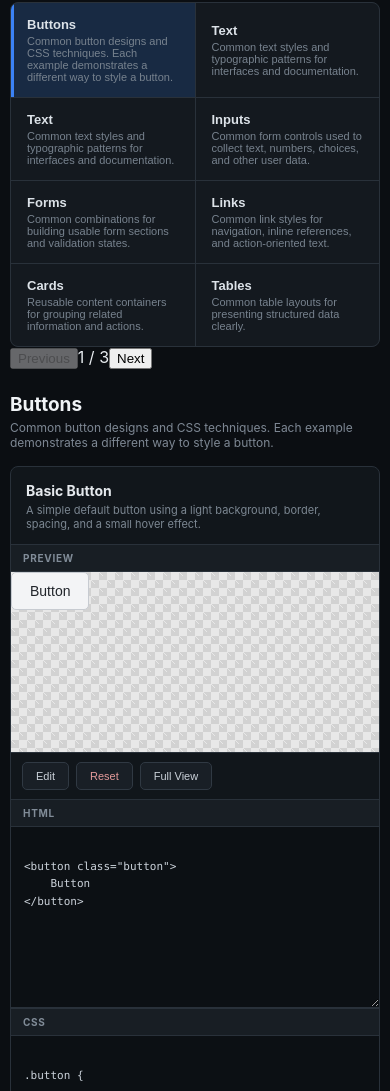
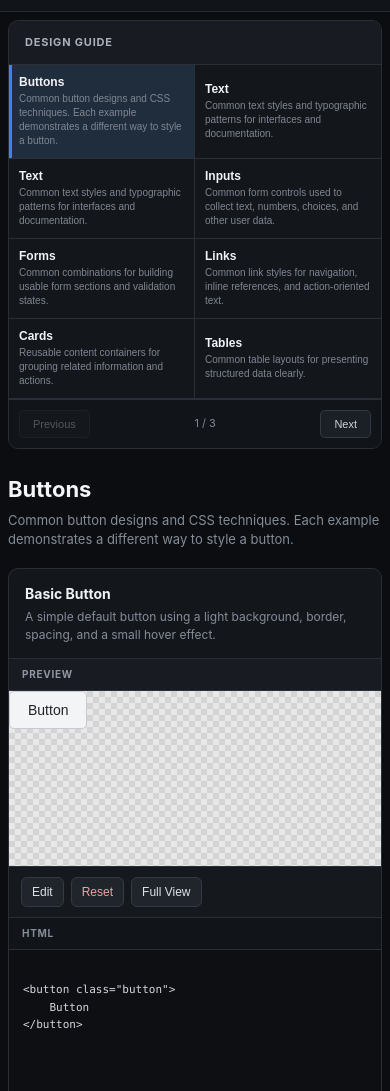
Before and after one commit to cardhollow/htmldesign, a plain HTML site: page index.html in a window 390 px wide. Shown: the part 66-1157 px from the top of the page. Drawn offline with Linux system fonts and the light colour scheme; a script that the page names is missing.

Commit message:
Update style.css

```diff
--- a/style.css
+++ b/style.css
@@ -9,49 +9,60 @@ body {
 }
 
 body {
-    background: #0b0e12;
-    color: #e7ebef;
-    font-family: Inter, -apple-system, BlinkMacSystemFont, "Segoe UI", Arial, sans-serif;
+    background: #0b0d10;
+    color: #e6e9ee;
+    font-family: Inter, -apple-system, BlinkMacSystemFont, "Segoe UI", Roboto, Arial, sans-serif;
+    line-height: 1.5;
     overflow-x: hidden;
 }
 
-.header {
-    background: #101419;
-    border-bottom: 1px solid #272d35;
+body.modal-open {
+    overflow: hidden;
 }
 
-.header-inner {
-    max-width: 1400px;
-    margin: auto;
+.header {
+    width: 100%;
     padding: 22px 28px;
+    background: #111419;
+    border-bottom: 1px solid #272c34;
 }
 
 .header h1 {
-    margin: 0;
+    max-width: 1500px;
+    margin: 0 auto;
     color: #f3f5f7;
     font-size: 22px;
+    font-weight: 650;
 }
 
 .header p {
-    margin: 5px 0 0;
-    color: #7d8792;
+    max-width: 1500px;
+    margin: 5px auto 0;
+    color: #7f8793;
     font-size: 13px;
 }
 
 #main {
     width: 100%;
-    max-width: 1400px;
-    margin: auto;
-    padding: 26px 28px;
+    max-width: 1500px;
+    margin: 0 auto;
+    padding: 28px;
 }
 
 .selector {
+    width: 100%;
     margin-bottom: 24px;
+    background: #13161b;
+    border: 1px solid #292e37;
+    border-radius: 10px;
+    overflow: hidden;
 }
 
 .selector-title {
-    margin-bottom: 9px;
-    color: #8c97a3;
+    padding: 13px 16px;
+    background: #181b21;
+    border-bottom: 1px solid #292e37;
+    color: #aab1bc;
     font-size: 11px;
     font-weight: 700;
     letter-spacing: .8px;
@@ -59,208 +70,395 @@ body {
 
 .guide-table {
     display: grid;
-    grid-template-columns: 1fr 1fr;
-    gap: 1px;
-    overflow: hidden;
-    border: 1px solid #29313a;
-    border-radius: 8px;
-    background: #29313a;
+    grid-template-columns: repeat(2, minmax(0, 1fr));
+}
+
+.guide-option,
+.guide-empty {
+    min-width: 0;
+    min-height: 70px;
+    padding: 14px 16px;
+    border: 0;
+    border-right: 1px solid #292e37;
+    border-bottom: 1px solid #292e37;
+    background: #13161b;
+}
+
+.guide-option:nth-child(even),
+.guide-empty:nth-child(even) {
+    border-right: 0;
 }
 
 .guide-option {
-    min-width: 0;
-    padding: 14px 16px;
-    border: 0;
-    background: #14191f;
-    color: #dce2e8;
+    color: #e5e8ed;
     text-align: left;
     cursor: pointer;
 }
 
 .guide-option:hover {
-    background: #1a2027;
+    background: #191d23;
 }
 
 .guide-option.selected {
-    background: #182a43;
+    background: #202d3d;
     box-shadow: inset 3px 0 #3b82f6;
 }
 
 .guide-option strong {
     display: block;
+    color: #f1f3f6;
     font-size: 13px;
 }
 
 .guide-option small {
     display: block;
     margin-top: 3px;
-    color: #77828e;
+    color: #7f8792;
+    font-size: 11px;
+    line-height: 1.4;
+}
+
+.guide-empty {
+    background: #101317;
+}
+
+.selector-navigation {
+    display: flex;
+    align-items: center;
+    justify-content: space-between;
+    padding: 10px;
+    background: #111419;
+    border-top: 1px solid #292e37;
+}
+
+.selector-nav-button {
+    padding: 7px 13px;
+    border: 1px solid #343a44;
+    border-radius: 5px;
+    background: #1b2026;
+    color: #cdd3da;
+    font-size: 11px;
+    cursor: pointer;
+}
+
+.selector-nav-button:hover:not(:disabled) {
+    background: #252b33;
+}
+
+.selector-nav-button:disabled {
+    opacity: .35;
+    cursor: default;
+}
+
+.selector-page {
+    color: #7f8995;
     font-size: 11px;
 }
 
 .batch-title {
-    margin-bottom: 16px;
+    margin-bottom: 18px;
 }
 
 .batch-title h2 {
     margin: 0;
-    color: #f0f3f6;
-    font-size: 19px;
+    color: #f3f5f7;
+    font-size: 22px;
 }
 
 .batch-title p {
-    margin: 4px 0 0;
-    color: #7e8894;
-    font-size: 12px;
+    margin: 5px 0 0;
+    color: #858d99;
+    font-size: 13px;
 }
 
 .samples {
     display: grid;
     grid-template-columns: repeat(2, minmax(0, 1fr));
-    gap: 18px;
+    gap: 20px;
 }
 
 .sample {
     min-width: 0;
     overflow: hidden;
-    border: 1px solid #29313a;
-    border-radius: 8px;
-    background: #11161b;
+    background: #13161b;
+    border: 1px solid #292e37;
+    border-radius: 10px;
 }
 
 .sample-header {
-    padding: 13px 15px;
+    padding: 14px 16px;
 }
 
 .sample-header strong {
-    color: #e5e9ed;
+    display: block;
+    color: #f0f2f5;
     font-size: 14px;
 }
 
 .sample-header p {
-    margin: 3px 0 0;
-    color: #7c8792;
-    font-size: 11px;
+    margin: 4px 0 0;
+    color: #858d99;
+    font-size: 12px;
 }
 
-.section-label,
-.code-label {
-    padding: 7px 12px;
-    border-top: 1px solid #29313a;
-    border-bottom: 1px solid #29313a;
-    background: #181e24;
-    color: #818c98;
+.section-label {
+    padding: 8px 13px;
+    background: #181b21;
+    border-top: 1px solid #292e37;
+    border-bottom: 1px solid #292e37;
+    color: #8f97a3;
     font-size: 10px;
     font-weight: 700;
     letter-spacing: .7px;
 }
 
 .preview {
-    height: 220px;
+    width: 100%;
+    height: 230px;
+    overflow: hidden;
     background-color: #e8e8e8;
     background-image:
-        linear-gradient(45deg, #d2d2d2 25%, transparent 25%, transparent 75%, #d2d2d2 75%),
-        linear-gradient(45deg, #d2d2d2 25%, transparent 25%, transparent 75%, #d2d2d2 75%);
-    background-position: 0 0, 8px 8px;
-    background-size: 16px 16px;
+        linear-gradient(45deg, #d4d4d4 25%, transparent 25%, transparent 75%, #d4d4d4 75%),
+        linear-gradient(45deg, #d4d4d4 25%, transparent 25%, transparent 75%, #d4d4d4 75%);
+    background-position: 0 0, 6px 6px;
+    background-size: 12px 12px;
 }
 
 .rendered-frame {
     display: block;
     width: 100%;
-    height: 220px;
+    height: 100%;
     border: 0;
     background: transparent;
+}
+
+.sample-controls {
+    display: flex;
+    gap: 7px;
+    padding: 10px 12px;
+    background: #15181d;
+    border-top: 1px solid #292e37;
+    border-bottom: 1px solid #292e37;
+}
+
+.sample-controls button {
+    padding: 7px 12px;
+    border: 1px solid #343a44;
+    border-radius: 6px;
+    background: #20242b;
+    color: #dce1e8;
+    font-size: 12px;
+    cursor: pointer;
+}
+
+.sample-controls button:hover {
+    background: #292e37;
+}
+
+.sample-controls .reset {
+    color: #efa3a3;
+}
+
+.sample-controls .full-view {
+    margin-left: auto;
 }
 
 .source {
     display: grid;
     grid-template-columns: 1fr 1fr;
+    min-width: 0;
 }
 
 .code-box {
     min-width: 0;
+    background: #0d0f13;
 }
 
 .code-box + .code-box {
-    border-left: 1px solid #29313a;
+    border-left: 1px solid #292e37;
+}
+
+.code-label {
+    padding: 8px 13px;
+    background: #111419;
+    border-bottom: 1px solid #292e37;
+    color: #858d99;
+    font-size: 10px;
+    font-weight: 700;
+    letter-spacing: .7px;
 }
 
 .code {
+    display: block;
+    width: 100%;
+    height: 220px;
     margin: 0;
-    height: 180px;
-    padding: 13px;
+    padding: 14px;
+    resize: vertical;
+    border: 0;
+    outline: 0;
     overflow: auto;
-    background: #0c1014;
-    color: #cbd2da;
+    background: #0d0f13;
+    color: #d2d7df;
     font-family: Consolas, "Courier New", monospace;
-    font-size: 11px;
+    font-size: 12px;
     line-height: 1.6;
     white-space: pre;
-}
-.sample-controls {
-    display: flex;
-    gap: 7px;
-    padding: 9px 11px;
-    background: #11161b;
-    border-top: 1px solid #29313a;
+    tab-size: 4;
 }
 
-.sample-controls button {
-    padding: 7px 13px;
-    border: 1px solid #303943;
-    border-radius: 5px;
-    background: #191f26;
-    color: #cbd2da;
-    font-size: 11px;
+.source.editing .code {
+    background: #11151b;
+}
+
+.code:focus {
+    outline: 1px solid #3d4652;
+    outline-offset: -1px;
+}
+
+.code::-webkit-scrollbar,
+.full-code::-webkit-scrollbar {
+    width: 7px;
+    height: 7px;
+}
+
+.code::-webkit-scrollbar-track,
+.full-code::-webkit-scrollbar-track {
+    background: #090b0e;
+}
+
+.code::-webkit-scrollbar-thumb,
+.full-code::-webkit-scrollbar-thumb {
+    background: #303640;
+    border-radius: 10px;
+}
+
+.full-view-modal {
+    position: fixed;
+    inset: 0;
+    z-index: 99999;
+    display: none;
+    flex-direction: column;
+    background: #0b0d10;
+}
+
+.full-view-modal.open {
+    display: flex;
+}
+
+.full-view-header {
+    flex-shrink: 0;
+    display: flex;
+    height: 54px;
+    background: #15181d;
+    border-bottom: 1px solid #292e37;
+}
+
+.full-view-tabs {
+    display: flex;
+    height: 100%;
+}
+
+.full-view-tabs button {
+    min-width: 88px;
+    height: 100%;
+    padding: 0 18px;
+    border: 0;
+    border-right: 1px solid #292e37;
+    background: transparent;
+    color: #858d99;
+    font-size: 12px;
     cursor: pointer;
 }
 
-.sample-controls button:hover {
-    background: #222931;
+.full-view-tabs button:hover {
+    background: #1b1f25;
+    color: #e8ebef;
 }
 
-.sample-controls .reset {
-    color: #e59b9b;
+.full-view-tabs button.active {
+    background: #20252c;
+    color: #ffffff;
 }
 
-.code {
+.full-view-close {
+    width: 54px;
+    height: 54px;
+    margin-left: auto;
+    border: 0;
+    background: transparent;
+    color: #aeb5bf;
+    font-size: 15px;
+    cursor: pointer;
+}
+
+.full-view-close:hover {
+    background: #292e37;
+    color: #ffffff;
+}
+
+.full-view-content {
+    flex: 1;
+    min-height: 0;
+    overflow: hidden;
+}
+
+.full-render {
     width: 100%;
-    height: 180px;
+    height: 100%;
+    background-color: #e8e8e8;
+    background-image:
+        linear-gradient(45deg, #d4d4d4 25%, transparent 25%, transparent 75%, #d4d4d4 75%),
+        linear-gradient(45deg, #d4d4d4 25%, transparent 25%, transparent 75%, #d4d4d4 75%);
+    background-position: 0 0, 6px 6px;
+    background-size: 12px 12px;
+}
+
+.full-render-frame {
     display: block;
+    width: 100%;
+    height: 100%;
+    border: 0;
+    background: transparent;
+}
+
+.full-code {
+    display: block;
+    width: 100%;
+    height: 100%;
     margin: 0;
-    padding: 13px;
-    resize: vertical;
-    overflow: auto;
+    padding: 24px;
+    resize: none;
     border: 0;
     outline: 0;
-    background: #0c1014;
-    color: #cbd2da;
+    overflow: auto;
+    background: #0d0f13;
+    color: #d2d7df;
     font-family: Consolas, "Courier New", monospace;
-    font-size: 11px;
-    line-height: 1.6;
+    font-size: 14px;
+    line-height: 1.65;
     white-space: pre;
+    tab-size: 4;
 }
 
-.code:not([readonly]) {
-    background: #111b26;
-    color: #e5edf5;
-}
-
-.source.editing {
-    outline: 1px solid #315d91;
-}
 @media (max-width: 799px) {
     #main {
-        padding: 18px 10px;
+        padding: 12px;
     }
 
-    .guide-table {
-        grid-template-columns: 1fr 1fr;
+    .guide-option,
+    .guide-empty {
+        min-height: 64px;
+        padding: 12px;
     }
 
     .samples {
         grid-template-columns: 1fr;
+        gap: 14px;
+    }
+
+    .preview {
+        height: 190px;
     }
 
     .source {
@@ -269,11 +467,56 @@ body {
 
     .code-box + .code-box {
         border-left: 0;
-        border-top: 1px solid #29313a;
+        border-top: 1px solid #292e37;
     }
 
-    .preview,
-    .rendered-frame {
-        height: 180px;
+    .code {
+        height: 190px;
+        font-size: 11px;
+    }
+
+    .sample-controls {
+        flex-wrap: wrap;
+    }
+
+    .sample-controls .full-view {
+        margin-left: 0;
+    }
+
+    .full-view-tabs button {
+        min-width: 0;
+        padding: 0 14px;
+    }
+
+    .full-code {
+        padding: 16px;
+        font-size: 12px;
     }
 }
+
+@media (max-width: 420px) {
+    #main {
+        padding: 8px;
+    }
+
+    .guide-option,
+    .guide-empty {
+        padding: 10px;
+    }
+
+    .guide-option strong {
+        font-size: 12px;
+    }
+
+    .guide-option small {
+        font-size: 10px;
+    }
+
+    .preview {
+        height: 175px;
+    }
+
+    .sample-controls button {
+        padding: 7px 10px;
+    }
+}
```
